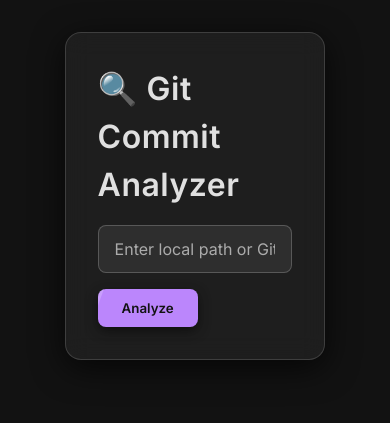
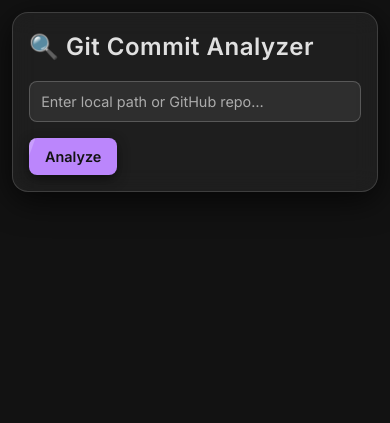
Before and after one commit to c2y5/CommitLens, a Flask app: page / in a window 390 px wide. Shown: the top 423 px of the page. Run offline with Flask 3, Linux system fonts and the light colour scheme.

Commit message:
Added mobile responsive

```diff
--- a/static/style.css
+++ b/static/style.css
@@ -189,3 +189,81 @@
 .button-group > button {
   margin: 0;
 }
+
+@media (max-width: 1200px) {
+  .container {
+    max-width: 90%;
+  }
+}
+
+@media (max-width: 768px) {
+  body {
+    padding: 1rem;
+  }
+
+  .container {
+    max-width: 100%;
+  }
+
+  .glass-card {
+    padding: 1.5rem;
+  }
+
+  .charts {
+    grid-template-columns: 1fr;
+    gap: 1rem;
+  }
+
+  .chart-frame {
+    height: 300px;
+  }
+
+  .button-group {
+    flex-direction: column;
+    gap: 0.75rem;
+  }
+
+  .button-group button,
+  .button-group form {
+    width: 100%;
+  }
+
+  h1 {
+    font-size: 1.5rem;
+  }
+
+  h2 {
+    font-size: 1.3rem;
+  }
+}
+
+@media (max-width: 480px) {
+  body {
+    padding: 0.75rem;
+  }
+
+  .glass-card {
+    padding: 1rem;
+  }
+
+  input[type="text"] {
+    padding: 0.7rem;
+    font-size: 0.9rem;
+  }
+
+  button {
+    padding: 0.6rem 1rem;
+    font-size: 0.9rem;
+  }
+
+  .chart-frame {
+    height: 250px;
+  }
+
+  #notification {
+    width: 90%;
+    padding: 0.75rem 1rem;
+    font-size: 0.9rem;
+    text-align: center;
+  }
+}
--- a/templates/index.html
+++ b/templates/index.html
@@ -3,6 +3,7 @@
 <html lang="en" data-theme="dark">
 <head>
   <meta charset="UTF-8">
+  <meta name="viewport" content="width=device-width, initial-scale=1.0">
   <title>Git Analyzer</title>
   <link rel="stylesheet" href="{{ url_for('static', filename='style.css') }}">
   <link rel="icon" href="{{ url_for('static', filename='favicon.png') }}" type="image/png">
--- a/templates/results.html
+++ b/templates/results.html
@@ -3,6 +3,7 @@
 <html lang="en" data-theme="dark">
 <head>
   <meta charset="UTF-8">
+  <meta name="viewport" content="width=device-width, initial-scale=1.0">
   <title>Results</title>
   <link rel="stylesheet" href="{{ url_for('static', filename='style.css') }}">
   <link rel="icon" href="{{ url_for('static', filename='favicon.png') }}" type="image/png">
```
